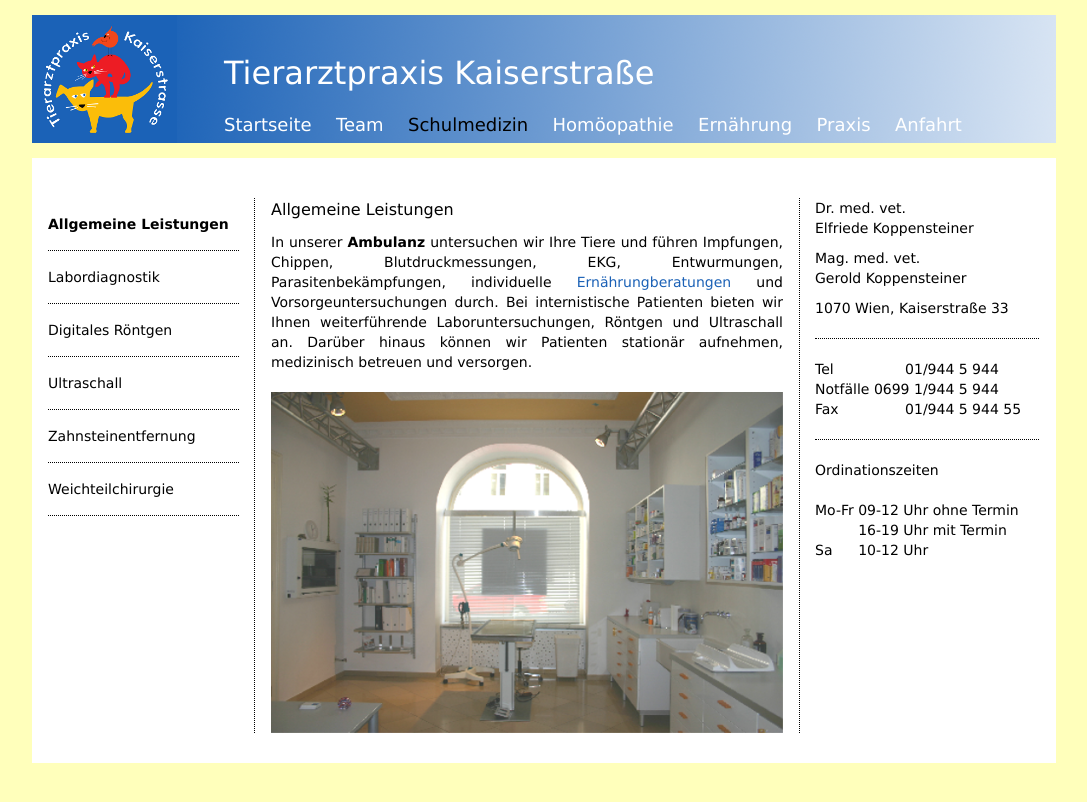
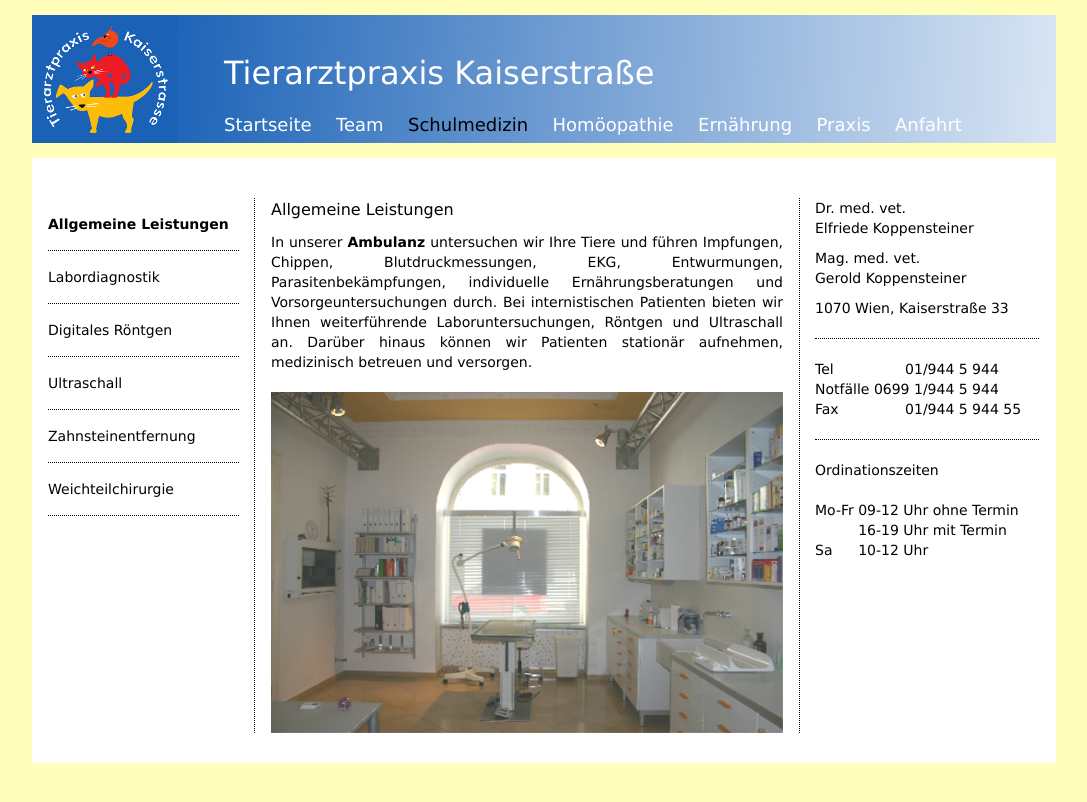
Before and after one commit to richardtraindl/tierarztpraxis-kaiserstrasse.at, a Jekyll site: the page built from schulmedizin.html, in a window 1280 px wide. Shown: the top 802 px of the page, without its empty margins (96-1183 px from the left). Built offline with Jekyll 4.4.1, drawn with Linux system fonts in a browser that asks for light colours.

Commit message:
Update allgemeine_leistungen.html

```diff
--- a/_includes/schulmedizin/allgemeine_leistungen.html
+++ b/_includes/schulmedizin/allgemeine_leistungen.html
@@ -6,7 +6,7 @@
 		<!-- /noscript -->
 
 		<p>
-			In unserer <span class="fbold">Ambulanz</span> untersuchen wir Ihre Tiere und führen Impfungen, Chippen, Blutdruckmessungen, EKG, Entwurmungen, Parasitenbekämpfungen, individuelle <a class="internal-link" href="ernaehrung.html">Ernährungberatungen</a> und Vorsorgeuntersuchungen durch. Bei internistische Patienten bieten wir Ihnen weiterführende Laboruntersuchungen, Röntgen und Ultraschall an. Darüber hinaus können wir Patienten stationär aufnehmen, medizinisch betreuen und versorgen.
+			In unserer <span class="fbold">Ambulanz</span> untersuchen wir Ihre Tiere und führen Impfungen, Chippen, Blutdruckmessungen, EKG, Entwurmungen, Parasitenbekämpfungen, individuelle Ernährungsberatungen und Vorsorgeuntersuchungen durch. Bei internistischen Patienten bieten wir Ihnen weiterführende Laboruntersuchungen, Röntgen und Ultraschall an. Darüber hinaus können wir Patienten stationär aufnehmen, medizinisch betreuen und versorgen.
 		</p>
 
 		<div class="bottom_20px"></div>
```
